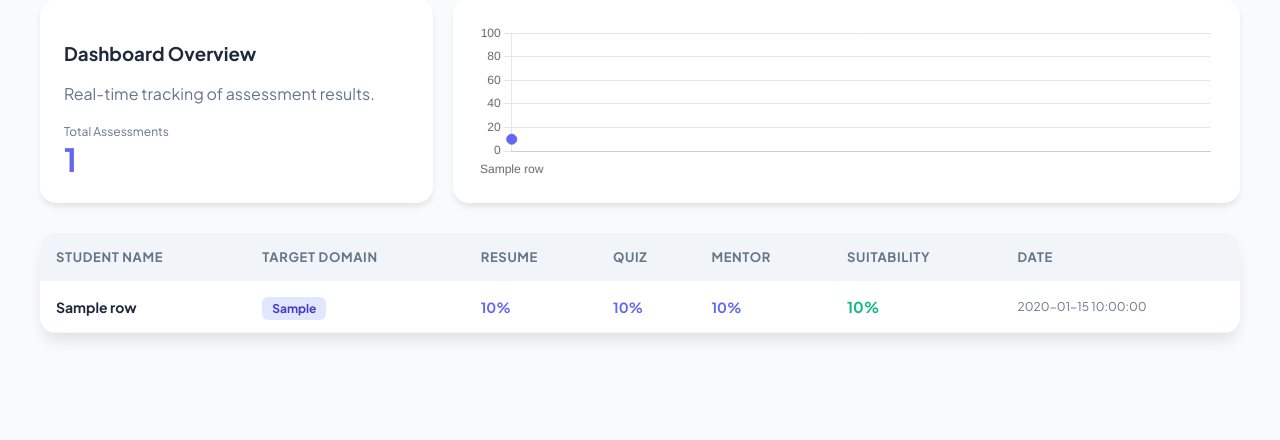
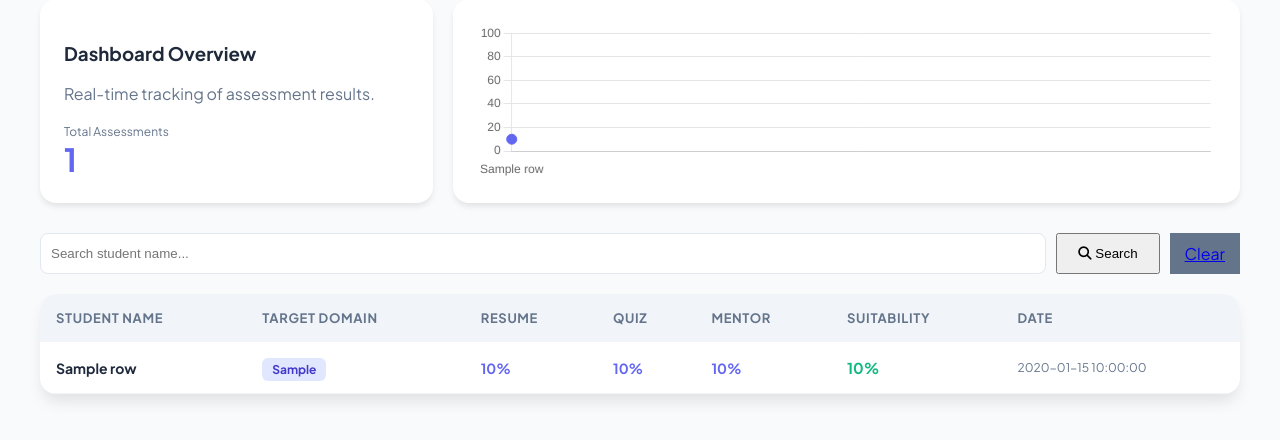
Before and after one commit to RajviDave/SkillSync, a Flask app: template templates/mentor_dashboard.html in a window 1280 px wide. Shown: the part 134-574 px from the top of the page. Run offline with Flask 3, Linux system fonts and the light colour scheme; the template is opened without the code that fills it: most values are stand-ins (such as "Sample title", 1, 10 or a date in 2020).

Commit message:
search bar added

```diff
--- a/app.py
+++ b/app.py
@@ -34,7 +34,7 @@ def home():
 
     # If Mentor, go to Dashboard
     if session.get('role') == 'mentor':
-        return redirect("/mentor/dashboard")
+        return redirect("/mentor_dashboard")
 
     stage = session.get('assessment_stage')
     if stage == 'quiz':
@@ -103,7 +103,7 @@ def login():
     # NEW: If already logged in, redirect to dashboard immediately
     if 'user_id' in session:
         if session.get('role') == 'mentor':
-            return redirect("/mentor/dashboard")
+            return redirect("/mentor_dashboard")
         else:
             return redirect("/")
 
@@ -124,7 +124,7 @@ def login():
             session['role'] = user['role']
 
             if user['role'] == 'mentor':
-                return redirect("/mentor/dashboard")
+                return redirect("/mentor_dashboard")
             else:
                 return redirect("/")
         else:
@@ -139,30 +139,44 @@ def logout():
 
 # --- ROUTES: MENTOR DASHBOARD ---
 
-@app.route("/mentor/dashboard")
+@app.route("/mentor_dashboard")
 def mentor_dashboard():
-    # Security Check
+    # 1. Security Check First
     if session.get('role') != 'mentor':
-        return "Access Denied: Mentors Only"
+        return "Access Denied: Mentors Only", 403
+
+    # 2. Get the search term from the URL (e.g., /mentor_dashboard?search=Taanu)
+    search_query = request.args.get('search', '').strip()
 
     conn = get_db_connection()
     cur = conn.cursor(dictionary=True)
 
-    # Fetch all results joined with user names
+    # 3. Base Query with JOIN
     query = """
         SELECT users.name, ar.job_domain, ar.resume_score, ar.quiz_score,
                ar.mentor_score, ar.final_score, ar.date_added
         FROM assessment_results ar
         JOIN users ON ar.student_id = users.id
-        ORDER BY ar.date_added DESC
     """
-    cur.execute(query)
+
+    # 4. Add Search Logic if a query exists
+    if search_query:
+        query += " WHERE users.name LIKE %s"
+        # The % are wildcards for partial matching
+        search_param = f"%{search_query}%"
+        query += " ORDER BY ar.date_added DESC"
+        cur.execute(query, (search_param,))
+    else:
+        query += " ORDER BY ar.date_added DESC"
+        cur.execute(query)
+
     results = cur.fetchall()
 
     cur.close()
     conn.close()
 
-    return render_template("mentor_dashboard.html", students=results)
+    # 5. Pass results AND search_query back to the page (to keep the text in the search bar)
+    return render_template("mentor_dashboard.html", students=results, last_search=search_query)
 
 # --- ROUTES: STUDENT ASSESSMENT FLOW ---
 
--- a/templates/mentor_dashboard.html
+++ b/templates/mentor_dashboard.html
@@ -135,7 +135,16 @@
                 <canvas id="performanceChart" height="120"></canvas>
             </div>
         </div>
-
+        <div class="search-container" style="margin-bottom: 20px;">
+        <form action="/mentor_dashboard" method="GET" style="display: flex; gap: 10px;">
+            <input type="text" name="search" placeholder="Search student name..."
+                style="flex: 1; padding: 10px; border-radius: 8px; border: 1px solid #e2e8f0; outline: none;">
+            <button type="submit" class="btn" style="padding: 10px 20px;">
+                <i class="fas fa-search"></i> Search
+            </button>
+            <a href="/mentor_dashboard" class="btn" style="background: #64748b; padding: 10px 15px;">Clear</a>
+        </form>
+    </div>
         <div class="table-container">
             <table>
                 <thead>
```
